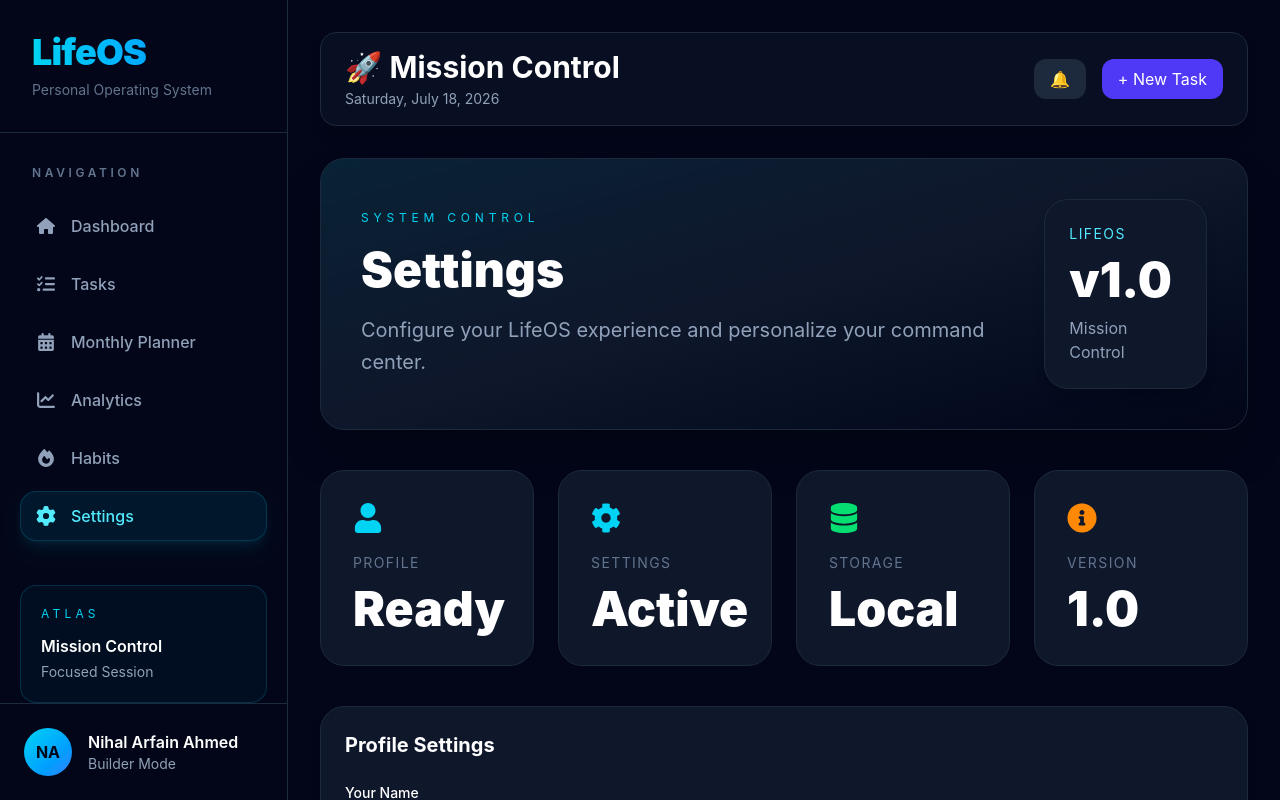
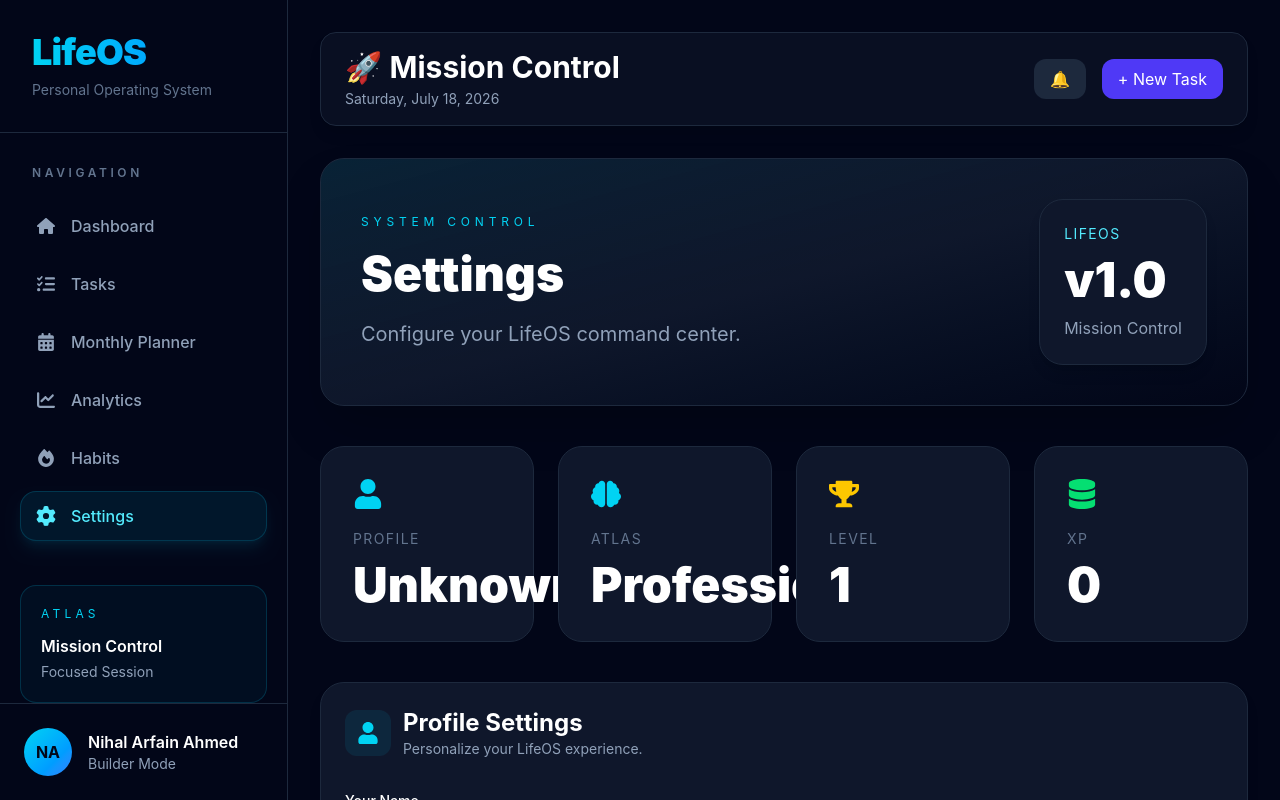
Before and after one commit to Nihal786007/LifeOS, a React (Vite) app: page / in a window 1280 px wide. Both pictures are taken after a click on the button "Settings". Built offline with nearby package versions, Linux system fonts and the light colour scheme.

Commit message:
Mission 006.2 - Premium Settings with Global User Profile

```diff
--- a/src/pages/Settings.tsx
+++ b/src/pages/Settings.tsx
@@ -1,31 +1,25 @@
-import { useEffect, useState } from "react";
 import {
-  FaUser,
+  FaBrain,
   FaDatabase,
   FaInfoCircle,
-  FaCog,
+  FaPalette,
+  FaTrophy,
+  FaUser,
 } from "react-icons/fa";
 
+import { useApp } from "../context/AppContext";
+
+import Button from "../components/ui/Button";
 import Card from "../components/ui/Card";
-import Button from "../components/ui/Button";
 import Input from "../components/ui/Input";
 import PageHero from "../components/ui/PageHero";
 import StatCard from "../components/ui/StatCard";
 
 function Settings() {
-  const [name, setName] = useState("");
+  const { profile, updateProfile } = useApp();
 
-  useEffect(() => {
-    const saved = localStorage.getItem("lifeos-name");
-
-    if (saved) {
-      setName(saved);
-    }
-  }, []);
-
-  function saveName() {
-    localStorage.setItem("lifeos-name", name);
-    alert("Name saved successfully!");
+  function saveProfile() {
+    alert("Profile updated successfully!");
   }
 
   function resetData() {
@@ -40,7 +34,7 @@ function Settings() {
       <PageHero
         badge="System Control"
         title="Settings"
-        description="Configure your LifeOS experience and personalize your command center."
+        description="Configure your LifeOS command center."
       >
         <Card className="border-cyan-500/20 bg-cyan-500/5">
           <p className="text-sm uppercase tracking-widest text-cyan-300">
@@ -61,51 +55,173 @@ function Settings() {
         <StatCard
           icon={<FaUser />}
           title="Profile"
-          value="Ready"
+          value={profile.name || "Unknown"}
         />
 
         <StatCard
-          icon={<FaCog />}
-          title="Settings"
-          value="Active"
+          icon={<FaBrain />}
+          title="ATLAS"
+          value={profile.atlasPersonality}
           color="text-cyan-400"
         />
 
         <StatCard
-          icon={<FaDatabase />}
-          title="Storage"
-          value="Local"
-          color="text-green-400"
+          icon={<FaTrophy />}
+          title="Level"
+          value={profile.level.toString()}
+          color="text-yellow-400"
         />
 
         <StatCard
-          icon={<FaInfoCircle />}
-          title="Version"
-          value="1.0"
-          color="text-orange-400"
+          icon={<FaDatabase />}
+          title="XP"
+          value={profile.xp.toString()}
+          color="text-green-400"
         />
       </div>
 
       <Card>
-  <h2 className="mb-6 text-xl font-bold">
+        <div className="mb-8 flex items-center gap-3">
+          <div className="rounded-xl bg-cyan-500/10 p-3 text-cyan-400">
+            <FaUser size={22} />
+          </div>
+
+          <div>
+            <h2 className="text-2xl font-bold">
               Profile Settings
             </h2>
-        <div className="space-y-4">
+
+            <p className="text-sm text-slate-400">
+              Personalize your LifeOS experience.
+            </p>
+          </div>
+        </div>
+
+        <div className="space-y-6">
           <div>
             <p className="mb-2 text-sm font-medium">
               Your Name
             </p>
 
             <Input
-    value={name}
-    onChange={(e) => setName(e.target.value)}
-    placeholder="Enter your name"
+              value={profile.name}
+              onChange={(e) =>
+                updateProfile({
+                  name: e.target.value,
+                })
+              }
+              placeholder="Enter your full name"
             />
           </div>
 
+          <div>
+            <p className="mb-2 text-sm font-medium">
+              Occupation
+            </p>
+
+            <Input
+              value={profile.occupation}
+              onChange={(e) =>
+                updateProfile({
+                  occupation: e.target.value,
+                })
+              }
+              placeholder="Student, Robotics Engineer..."
+            />
+          </div>
+
+          <div>
+            <p className="mb-2 text-sm font-medium">
+              Time Zone
+            </p>
+
+            <Input
+              value={profile.timezone}
+              onChange={(e) =>
+                updateProfile({
+                  timezone: e.target.value,
+                })
+              }
+              placeholder="Asia/Kolkata"
+            />
+          </div>
+                    <div>
+            <p className="mb-2 flex items-center gap-2 text-sm font-medium">
+              <FaBrain />
+              ATLAS Personality
+            </p>
+
+            <select
+              className="w-full rounded-xl border border-slate-700 bg-slate-900 px-4 py-3 text-white outline-none transition focus:border-cyan-500"
+              value={profile.atlasPersonality}
+              onChange={(e) =>
+                updateProfile({
+                  atlasPersonality: e.target.value as
+                    | "Professional"
+                    | "Friendly"
+                    | "Motivational",
+                })
+              }
+            >
+              <option value="Professional">
+                Professional
+              </option>
+
+              <option value="Friendly">
+                Friendly
+              </option>
+
+              <option value="Motivational">
+                Motivational
+              </option>
+            </select>
+          </div>
+
+          <div>
+            <p className="mb-2 flex items-center gap-2 text-sm font-medium">
+              <FaPalette />
+              Theme
+            </p>
+
+            <select
+              className="w-full rounded-xl border border-slate-700 bg-slate-900 px-4 py-3 text-white outline-none transition focus:border-cyan-500"
+              value={profile.theme}
+              onChange={(e) =>
+                updateProfile({
+                  theme: e.target.value as "dark" | "light",
+                })
+              }
+            >
+              <option value="dark">Dark</option>
+              <option value="light">Light</option>
+            </select>
+          </div>
+
+          <div className="grid gap-4 md:grid-cols-2">
+            <Card>
+              <p className="text-sm text-slate-400">
+                Current Level
+              </p>
+
+              <h2 className="mt-2 text-4xl font-black text-yellow-400">
+                {profile.level}
+              </h2>
+            </Card>
+
+            <Card>
+              <p className="text-sm text-slate-400">
+                Current XP
+              </p>
+
+              <h2 className="mt-2 text-4xl font-black text-green-400">
+                {profile.xp}
+              </h2>
+            </Card>
+          </div>
+
           <div className="flex gap-3">
-            <Button onClick={saveName}>
-              Save Name
+            <Button onClick={saveProfile}>
+              Save Profile
             </Button>
 
             <Button
@@ -117,6 +233,46 @@ function Settings() {
           </div>
         </div>
       </Card>
+
+      <Card>
+        <div className="mb-6 flex items-center gap-3">
+          <div className="rounded-xl bg-cyan-500/10 p-3 text-cyan-400">
+            <FaInfoCircle size={22} />
+          </div>
+
+          <div>
+            <h2 className="text-2xl font-bold">
+              About LifeOS
+            </h2>
+
+            <p className="text-sm text-slate-400">
+              Current system information.
+            </p>
+          </div>
+        </div>
+
+        <div className="grid gap-6 md:grid-cols-2">
+          <Card>
+            <p className="text-sm text-slate-400">
+              Version
+            </p>
+
+            <h2 className="mt-2 text-3xl font-bold">
+              v1.0
+            </h2>
+          </Card>
+
+          <Card>
+            <p className="text-sm text-slate-400">
+              Storage
+            </p>
+
+            <h2 className="mt-2 text-3xl font-bold text-green-400">
+              Local Storage
+            </h2>
+          </Card>
+        </div>
+      </Card>
     </div>
   );
 }
```
Lines whose indentation alone changed are shown as unchanged.
